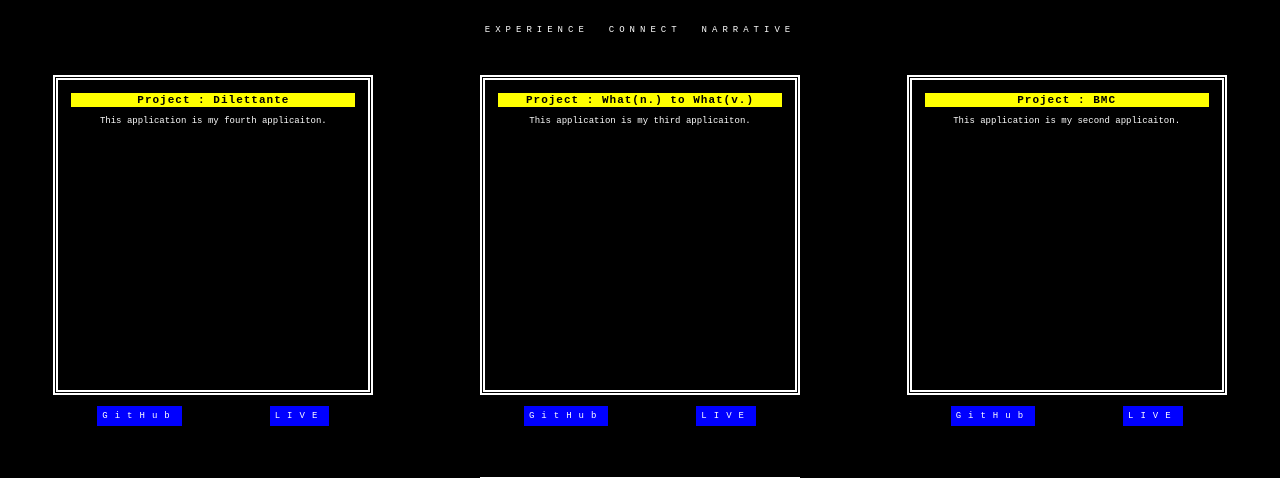
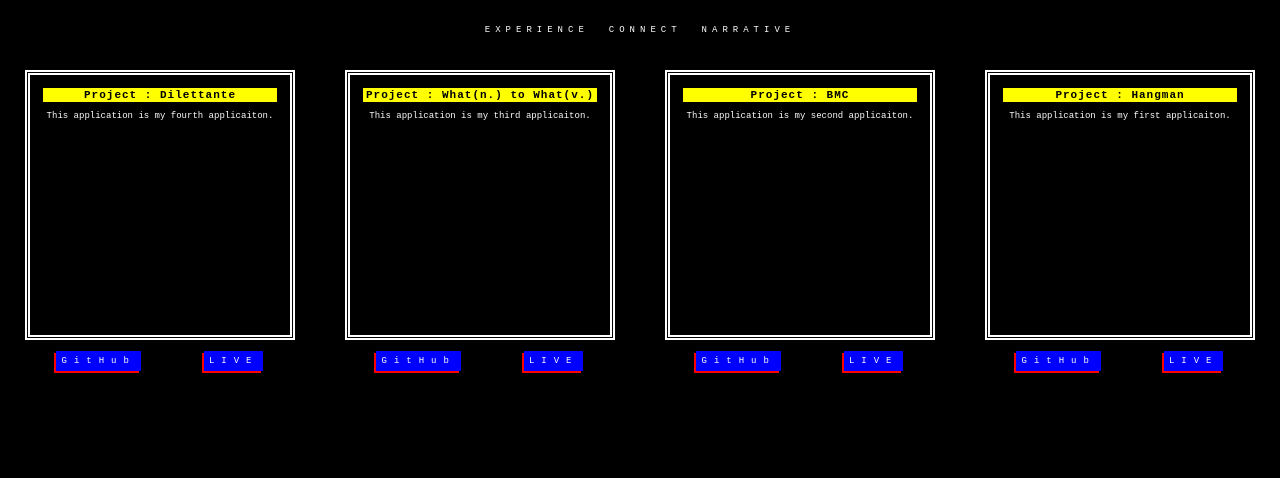
Before and after one commit to grantspell/spell-portfolio, a React (Create React App) app: page /experience in a window 1280 px wide. Shown: the part 295-773 px from the top of the page. Built offline with nearby package versions, Linux system fonts and the light colour scheme; the HTML template or start-up script is replaced by a standard one.

Commit message:
ADDED | box shaddow to `project` links, not sure about it

```diff
--- a/src/components/experience/Experience.js
+++ b/src/components/experience/Experience.js
@@ -19,16 +19,16 @@ const Project = styled.div`
     height: auto;
     display: flex;
     flex-direction: column;
-    margin: 20px;
+    margin: 15px;
 `
 const ProjectDisplay = styled.div`
-    // background-image: url(https://i.imgur.com/AnGTD8V.png);
-    background-size: cover;
+    //background-image: url(https://i.imgur.com/AnGTD8V.png);
+    //background-size: cover;
     border: 5px double white;
     padding: 5px;
     text-align: center;
-    width: 300px;
-    height: 300px;
+    width: 250px;
+    height: 250px;
 
     h3 {
         font-family: 'Roboto Mono', monospace;
@@ -58,6 +58,7 @@ const ProjectLinks = styled.div`
         text-align: center;
         padding: 5px;
         background-color: blue;
+        box-shadow: -2px 2px 0px red;
     }
 `
 
```
